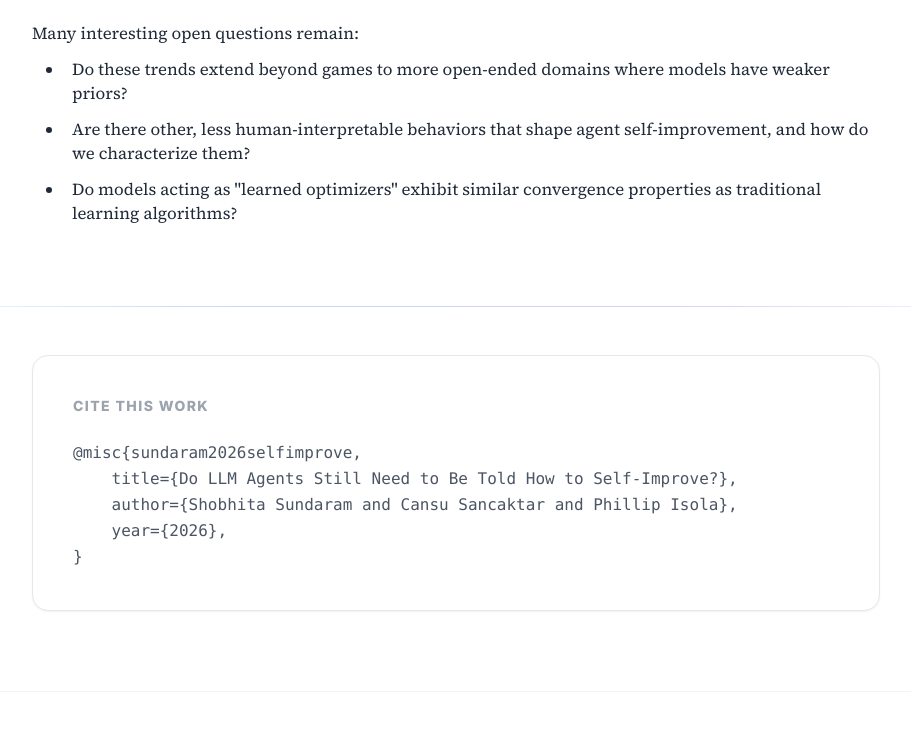
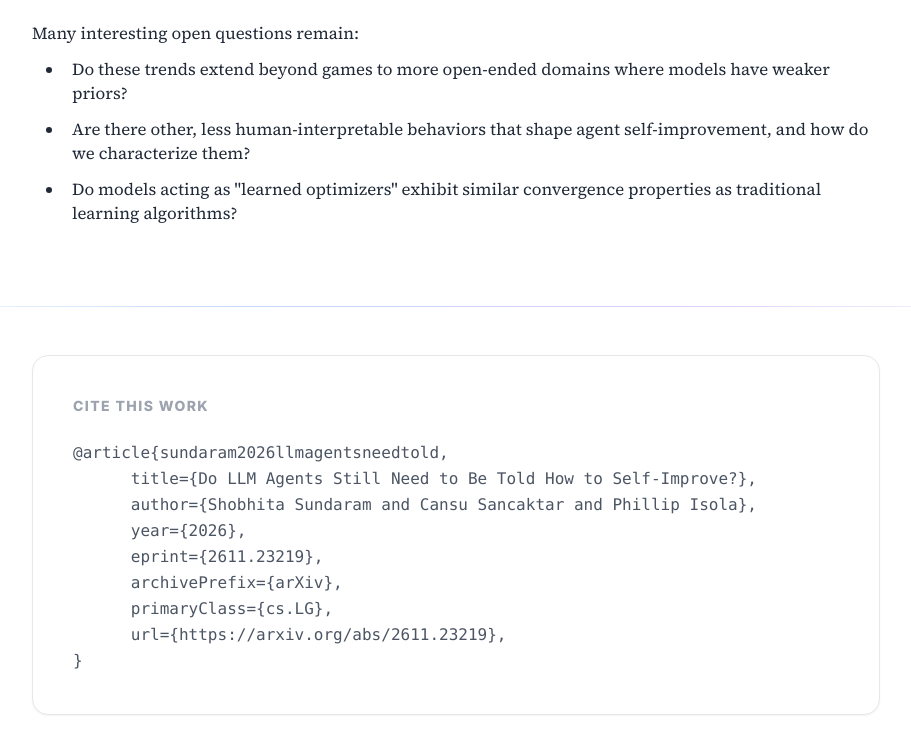
Before and after one commit to ssundaram21/self-org, a plain HTML site: page index.html in a window 1280 px wide. Shown: the part 6115-6869 px from the top of the page, without its empty margins (184-1095 px from the left). Drawn offline with nearby package versions, Linux system fonts and the light colour scheme.

Commit message:
add bibtex

```diff
--- a/index.html
+++ b/index.html
@@ -463,10 +463,14 @@
         <div class="text-left bg-white p-10 rounded-2xl border border-gray-200 shadow-sm mb-12">
             <p class="text-sm font-bold text-gray-400 uppercase tracking-widest mb-6">Cite this work</p>
             <!-- TODO: update with arXiv info -->
-            <pre class="text-base text-gray-600 leading-relaxed font-mono whitespace-pre-wrap break-words overflow-x-auto">@misc{sundaram2026selfimprove,
-    title={Do LLM Agents Still Need to Be Told How to Self-Improve?},
-    author={Shobhita Sundaram and Cansu Sancaktar and Phillip Isola},
-    year={2026},
+            <pre class="text-base text-gray-600 leading-relaxed font-mono whitespace-pre-wrap break-words overflow-x-auto">@article{sundaram2026llmagentsneedtold,
+      title={Do LLM Agents Still Need to Be Told How to Self-Improve?},
+      author={Shobhita Sundaram and Cansu Sancaktar and Phillip Isola},
+      year={2026},
+      eprint={2611.23219},
+      archivePrefix={arXiv},
+      primaryClass={cs.LG},
+      url={https://arxiv.org/abs/2611.23219},
 }</pre>
         </div>
     </section>
```
